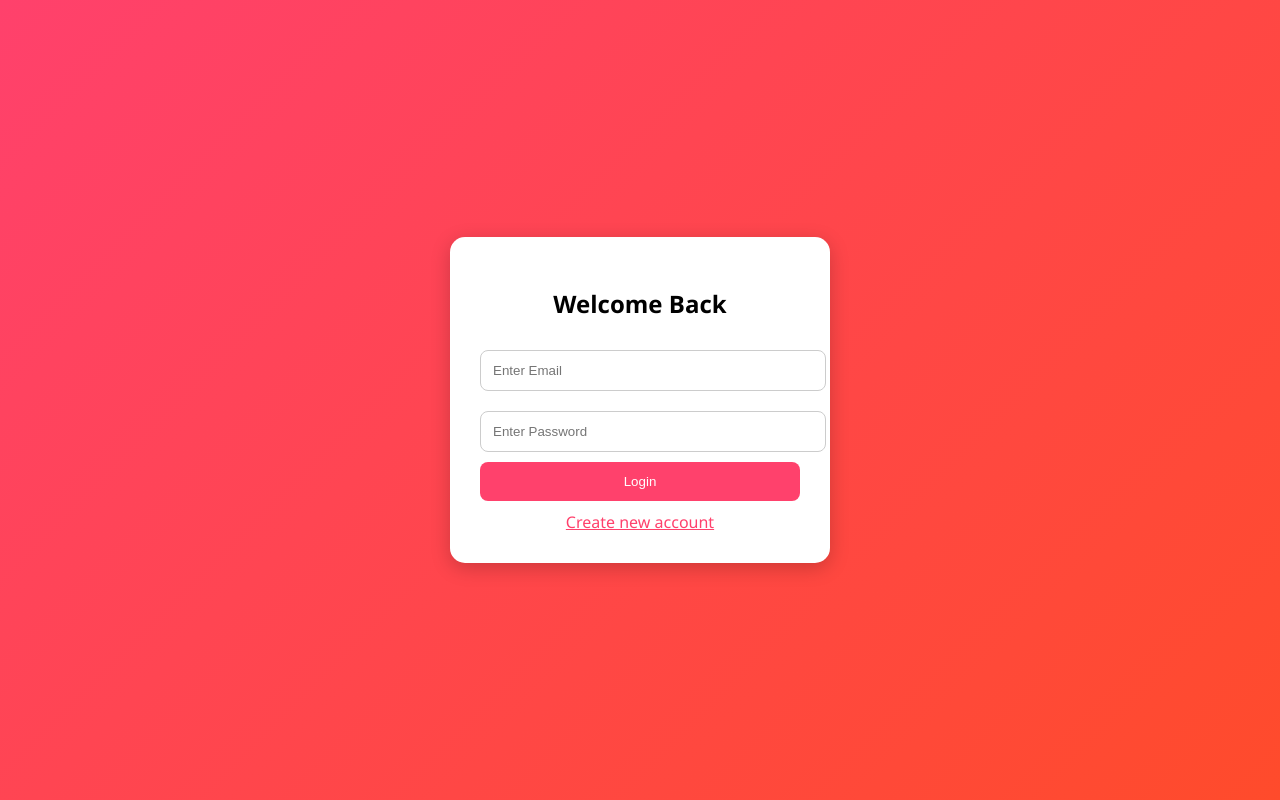
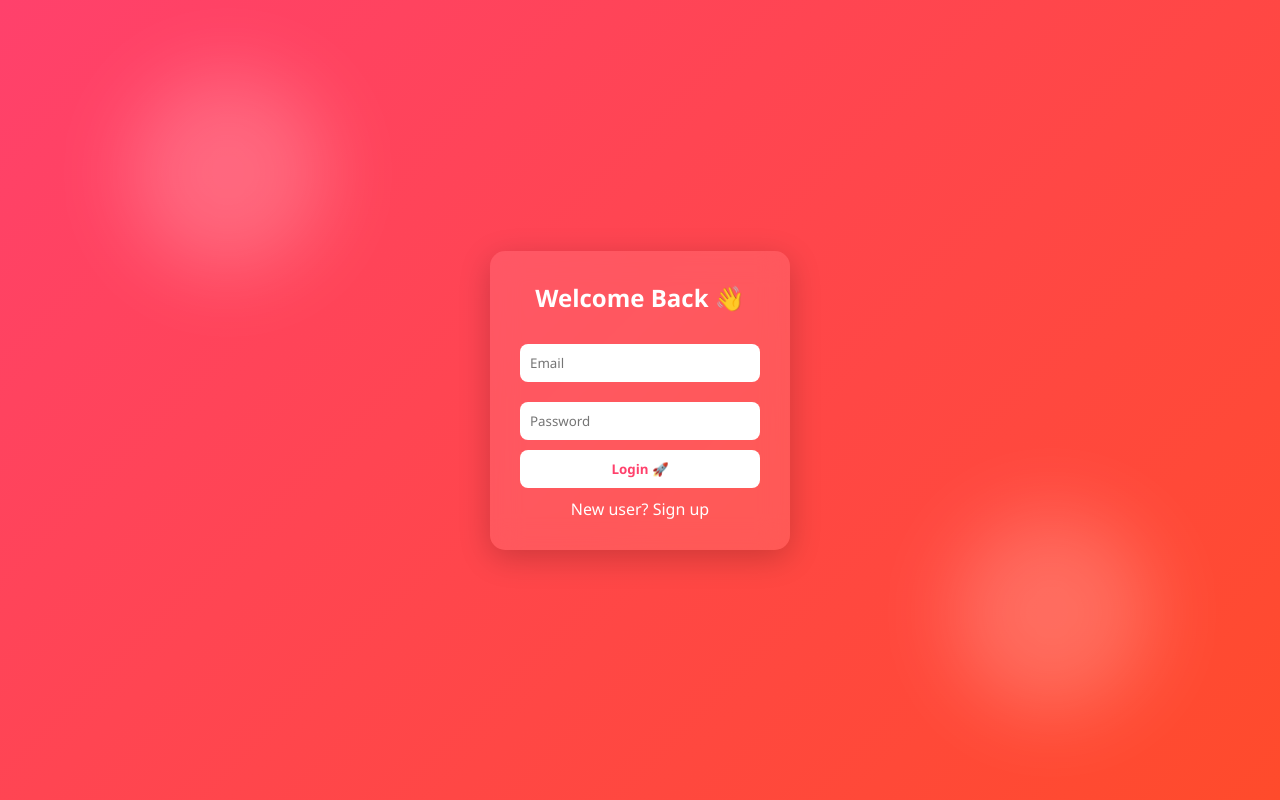
Before and after one commit to MR-A-Ganish/robot, a Flask app: page / in a window 1280 px wide. Run offline with Flask 3, Linux system fonts and the light colour scheme.

Commit message:
your message

```diff
--- a/templates/login.html
+++ b/templates/login.html
@@ -1,67 +1,137 @@
 <!DOCTYPE html>
 <html>
 <head>
-    <title>Login</title>
+    <title>QuickCart Login</title>
     <meta name="viewport" content="width=device-width, initial-scale=1">
 
     <style>
+        * {
+            margin: 0;
+            padding: 0;
+            box-sizing: border-box;
+            font-family: 'Segoe UI', sans-serif;
+        }
+
         body {
-            margin: 0;
-            font-family: 'Segoe UI';
-            background: linear-gradient(135deg, #ff416c, #ff4b2b);
+            height: 100vh;
             display: flex;
             justify-content: center;
             align-items: center;
-            height: 100vh;
+            background: linear-gradient(135deg, #ff416c, #ff4b2b);
+            overflow: hidden;
         }
 
+        /* 🔥 FLOATING BLOBS */
+        .blob {
+            position: absolute;
+            width: 200px;
+            height: 200px;
+            background: rgba(255,255,255,0.2);
+            border-radius: 50%;
+            filter: blur(40px);
+            animation: float 8s infinite ease-in-out;
+        }
+
+        .blob:nth-child(1) { top: 10%; left: 10%; }
+        .blob:nth-child(2) { bottom: 10%; right: 10%; }
+
+        @keyframes float {
+            0%,100% { transform: translateY(0); }
+            50% { transform: translateY(-30px); }
+        }
+
+        /* 🔥 CARD */
         .card {
-            background: white;
+            position: relative;
+            background: rgba(255,255,255,0.1);
+            backdrop-filter: blur(15px);
             padding: 30px;
             border-radius: 15px;
-            width: 320px;
+            width: 300px;
+            color: white;
+            box-shadow: 0 8px 32px rgba(0,0,0,0.2);
+        }
+
+        h2 {
             text-align: center;
-            box-shadow: 0px 5px 20px rgba(0,0,0,0.2);
+            margin-bottom: 20px;
         }
 
         input {
             width: 100%;
-            padding: 12px;
+            padding: 10px;
             margin: 10px 0;
             border-radius: 8px;
-            border: 1px solid #ccc;
+            border: none;
+            outline: none;
+        }
+
+        input:focus {
+            transform: scale(1.02);
         }
 
         button {
             width: 100%;
-            padding: 12px;
-            background: #ff416c;
-            color: white;
+            padding: 10px;
+            background: white;
+            color: #ff416c;
             border: none;
             border-radius: 8px;
+            font-weight: bold;
             cursor: pointer;
+            transition: 0.3s;
         }
 
-        a {
-            display: block;
+        button:hover {
+            transform: scale(1.05);
+        }
+
+        .toggle {
+            text-align: center;
             margin-top: 10px;
-            color: #ff416c;
+            cursor: pointer;
         }
     </style>
 </head>
+
 <body>
 
+<div class="blob"></div>
+<div class="blob"></div>
+
 <div class="card">
-    <h2>Welcome Back</h2>
 
-    <form method="POST">
-        <input type="email" name="email" placeholder="Enter Email" required>
-        <input type="password" name="password" placeholder="Enter Password" required>
-        <button type="submit">Login</button>
+    <!-- LOGIN FORM -->
+    <form id="loginForm" method="POST">
+        <h2>Welcome Back 👋</h2>
+        <input type="email" name="email" placeholder="Email" required>
+        <input type="password" name="password" placeholder="Password" required>
+        <button type="submit">Login 🚀</button>
+        <div class="toggle" onclick="showSignup()">New user? Sign up</div>
     </form>
 
-    <a href="/signup">Create new account</a>
+    <!-- SIGNUP FORM -->
+    <form id="signupForm" method="POST" action="/signup" style="display:none;">
+        <h2>Create Account ✨</h2>
+        <input type="email" name="email" placeholder="Email" required>
+        <input type="password" name="password" placeholder="Password" required>
+        <button type="submit">Sign Up 🎉</button>
+        <div class="toggle" onclick="showLogin()">Already have account?</div>
+    </form>
+
 </div>
+
+<script>
+function showSignup() {
+    document.getElementById("loginForm").style.display = "none";
+    document.getElementById("signupForm").style.display = "block";
+}
+
+function showLogin() {
+    document.getElementById("loginForm").style.display = "block";
+    document.getElementById("signupForm").style.display = "none";
+}
+</script>
 
 </body>
 </html>
```
